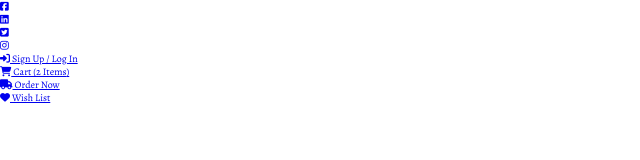
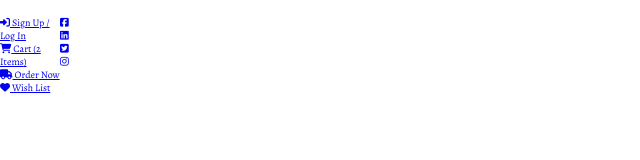
Before and after one commit to Avlakulov/Furniture-Store-Website---Starting-Point, a plain HTML site: page index.html in a window 1280 px wide. Shown: the whole page, without its empty margins (0-640 px from the left). Drawn offline with nearby package versions, Linux system fonts and the light colour scheme.

Commit message:
Markup Navbar

```diff
--- a/style.css
+++ b/style.css
@@ -14,3 +14,21 @@ body {
     margin: 0;
     padding: 0;
 }
+
+/* navbar */
+.container {
+    display: grid;
+    grid-template-columns: minmax(6rem, 1fr) repeat(8, minmax(min-content, 16rem)) minmax(6rem, 1fr);
+    grid-template-rows: repeat(3, min-content), 70vh repeat(5, min-content);
+    grid-row-gap: 1.6rem;
+    margin-top: 1.6rem;
+}
+
+.social-icons {
+    grid-column: 2 / 4;
+    grid-row: 1 / 2;
+    list-style: none;
+
+}
+
+/* end of navbar */
```
